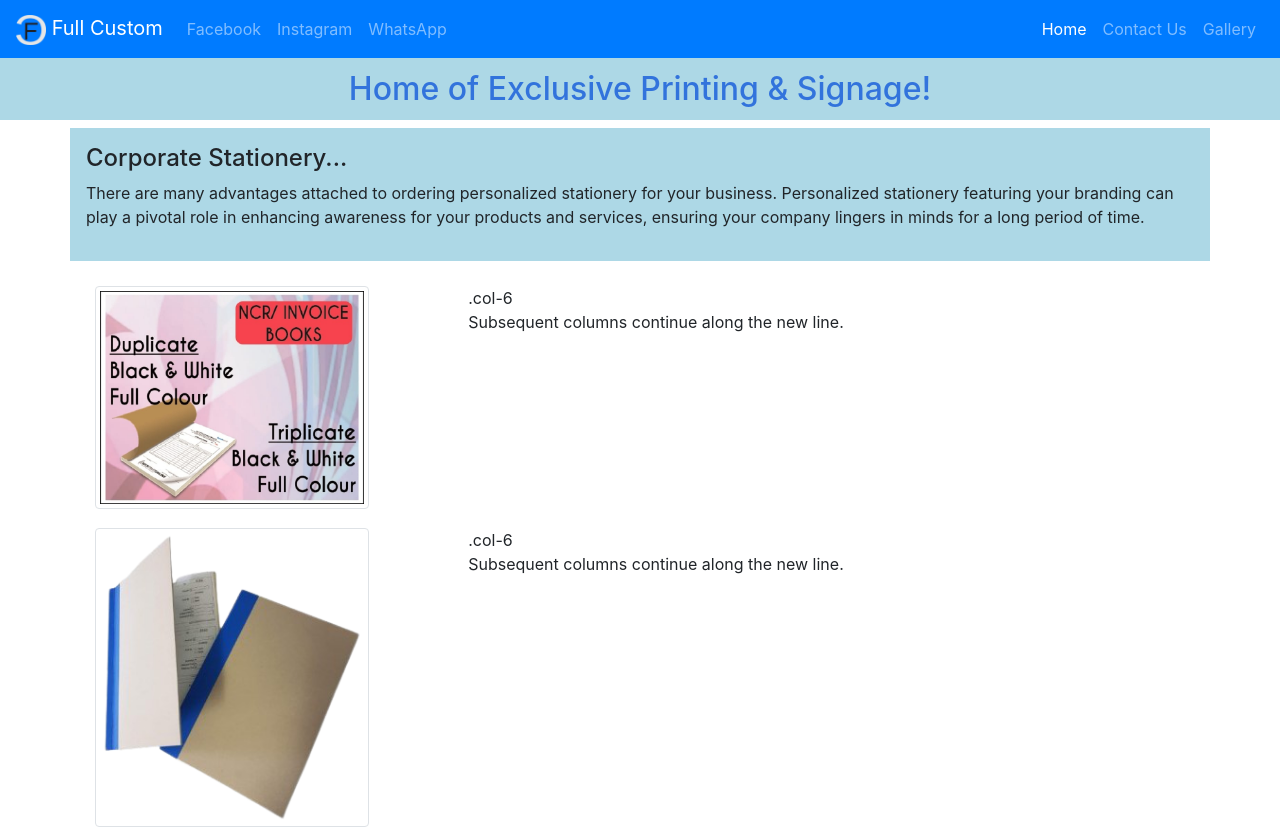
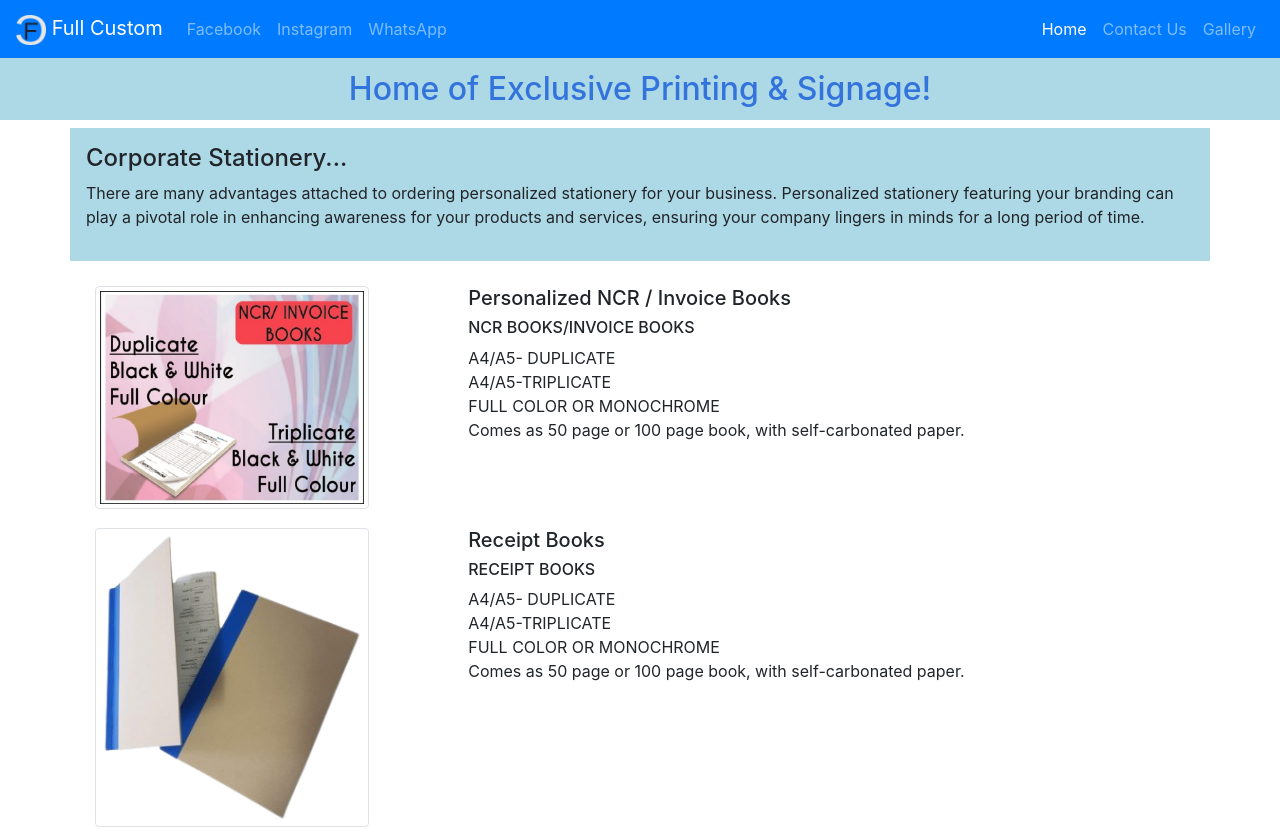
Before and after one commit to tmloyiswa/fc-website, an Angular app: page /corporate-stationery in a window 1280 px wide. Shown: the top 829 px of the page. Built offline with nearby package versions, Linux system fonts and the light colour scheme.

Commit message:
polishing up

```diff
--- a/src/app/corporate-branding/corporate-branding.component.ts
+++ b/src/app/corporate-branding/corporate-branding.component.ts
@@ -23,21 +23,43 @@ import { Component, OnInit } from '@angular/core';
                 <div class="col-4">
                 <img src="assets/img/shirts.png" class="img-thumbnail" alt="...">
                 </div>
-                <div class="col-8">.col-6<br>Subsequent columns continue along the new line.</div>
+                <div class="col-8">
+                    <h5>Branded Work Uniforms</h5>
+                    <h6>PRINT SIZES</h6>
+                    <li>Pocket Size</li>
+                    <li>A4 Size</li>
+                    <li>A3 Size</li>
+                    <li>“Turn your team into walking billboards, in style.”</li>
+                </div>
               </div>
 
               <div class="row product">
                   <div class="col-4">
                   <img src="assets/img/reflective.png" class="img-thumbnail" alt="...">
                   </div>
-                  <div class="col-8">.col-6<br>Subsequent columns continue along the new line.</div>
+                  <div class="col-8">
+                      <h5>Branded Work Suits</h5>
+                      <h6>PRINT SIZES</h6>
+                      <li>Pocket Size</li>
+                      <li>A4 Size</li>
+                      <li>A3 Size</li>
+                      <li>“Turn your team into walking billboards, in style.”</li>
+                  </div>
                 </div>
 
                   <div class="row product bottom">
                       <div class="col-4">
                       <img src="assets/img/sports.png" class="img-thumbnail" alt="...">
                       </div>
-                      <div class="col-8">.col-6<br>Subsequent columns continue along the new line.</div>
+                      <div class="col-8">
+                       <h5>Branded Sportswear</h5>
+                                            <h6>PRINT SIZES</h6>
+                                            <li>Pocket Size</li>
+                                            <li>A4 Size</li>
+                                            <li>A3 Size</li>
+                                            <li>“Turn your team into walking billboards, in style.”</li>
+
+                      </div>
                     </div>
             </div>
   `,
--- a/src/app/corporate-stationery/corporate-stationery.component.ts
+++ b/src/app/corporate-stationery/corporate-stationery.component.ts
@@ -21,21 +21,43 @@ import { Component, OnInit } from '@angular/core';
               <div class="col-4">
               <img src="assets/img/ncr.jpeg" class="img-thumbnail" alt="...">
               </div>
-              <div class="col-8">.col-6<br>Subsequent columns continue along the new line.</div>
+              <div class="col-8">
+                  <h5>Personalized NCR / Invoice Books</h5>
+                  <h6>NCR BOOKS/INVOICE BOOKS</h6>
+                  <li>A4/A5- DUPLICATE</li>
+                  <li>A4/A5-TRIPLICATE</li>
+                  <li>FULL COLOR OR MONOCHROME</li>
+                  <li>Comes as 50 page or 100 page book, with self-carbonated paper.</li>
+              </div>
             </div>
 
             <div class="row product">
                 <div class="col-4">
                 <img src="assets/img/invoice-book.png" class="img-thumbnail" alt="...">
                 </div>
-                <div class="col-8">.col-6<br>Subsequent columns continue along the new line.</div>
+                <div class="col-8">
+                                  <h5>Receipt Books</h5>
+                                  <h6>RECEIPT BOOKS</h6>
+                                  <li>A4/A5- DUPLICATE</li>
+                                  <li>A4/A5-TRIPLICATE</li>
+                                  <li>FULL COLOR OR MONOCHROME</li>
+                                  <li>Comes as 50 page or 100 page book, with self-carbonated paper.</li>
+
+                </div>
               </div>
 
                 <div class="row product bottom">
                     <div class="col-4">
                     <img src="assets/img/env.jpg" class="img-thumbnail" alt="...">
                     </div>
-                    <div class="col-8">.col-6<br>Subsequent columns continue along the new line.</div>
+                    <div class="col-8">
+                                                      <h5>Branded Envelopes</h5>
+                                                      <h6>BRANDED ENVELOPES</h6>
+                                                      <li>For Church Offerings</li>
+                                                      <li>Pay Slips</li>
+                                                      <li>ETC</li>
+                                                      <li>Full color digital printing.</li>
+                    </div>
                   </div>
           </div>
   `,
--- a/src/app/home/home.component.ts
+++ b/src/app/home/home.component.ts
@@ -3,6 +3,7 @@ import { Component, OnInit } from '@angular/core';
 @Component({
   selector: 'app-home',
   template: `
+  <div class="main-container">
 <div class="container overflow-hidden">
   <div class="row row-margin-05">
     <div class="col d-flex align-items-center justify-content-center">
@@ -75,7 +76,11 @@ import { Component, OnInit } from '@angular/core';
     </div>
   </div>
 </div>
+<div class="container overflow-hidden">
+<h1>This is my test paragragh</h1>
+</div>
 
+</div>
   `,
   styles: [`
         img {
--- a/src/app/promotional-products/promotional-products.component.ts
+++ b/src/app/promotional-products/promotional-products.component.ts
@@ -61,7 +61,7 @@ import { Component, OnInit } from '@angular/core';
                 <div class="col-8">
                 <p>Our mugs are perfect for loved ones, birthdays, anniversaries , brand promotion and more. Get your mugs printed at <strong>FULL CUSTOM</strong> today.</p>
                 <h5>MUG PRINTING</h5>
-                <li>ANY TYPE OF MUGS</li>
+                <li>ANY TYPE OF PRINTABLE MUGS</li>
                 <li>Magic Mugs</li>
                 <li>Froasted Mugs</li>
                 <li>Neon Mugs</li>
--- a/src/app/toners-refill/toners-refill.component.ts
+++ b/src/app/toners-refill/toners-refill.component.ts
@@ -22,14 +22,30 @@ import { Component, OnInit } from '@angular/core';
            <div class="col-4">
            <img src="assets/img/black_toner.png" class="img-thumbnail" alt="...">
            </div>
-           <div class="col-8">.col-6<br>Subsequent columns continue along the new line.</div>
+           <div class="col-8">
+               <h5>Toner Cartridges in Stock.</h5>
+               <h6>TONER CARTRIDGES IN STOCK</h6>
+               <li>LASERJET</li>
+               <li>KYOCERA MITA</li>
+               <li>TASKALFA</li>
+               <li>SAMSUNG</li>
+               <li>Original toners and refill inks.</li>
+           </div>
          </div>
 
              <div class="row product bottom">
                  <div class="col-4">
                  <img src="assets/img/ink.jpg" class="img-thumbnail" alt="...">
                  </div>
-                 <div class="col-8">.col-6<br>Subsequent columns continue along the new line.</div>
+                 <div class="col-8">
+                             <h5>Laboratory tested Refill Inks.</h5>
+                                <h6>REFILL INKS (250G Bottles)</h6>
+                                <li>HP</li>
+                                <li>SAMSUNG</li>
+                                <li>CANON</li>
+                                <li>Complete set with full color print, assembled with carrier bag.</li>
+
+                 </div>
                </div>
        </div>
   `,
--- a/src/app/vehicle-branding/vehicle-branding.component.ts
+++ b/src/app/vehicle-branding/vehicle-branding.component.ts
@@ -20,14 +20,25 @@ import { Component, OnInit } from '@angular/core';
             <div class="col-4">
             <img src="assets/img/magnetic.jpeg" class="img-thumbnail" alt="...">
             </div>
-            <div class="col-8">.col-6<br>Subsequent columns continue along the new line.</div>
+            <div class="col-8">
+                <h5>CAR MAGNETIC STICKERS</h5>
+                <li>500MM X 300MM SET</li>
+                <li>600MM X 400MM SET</li>
+                <li>Complete set for left and right door, with full color print and installation.</li>
+
+            </div>
           </div>
 
               <div class="row product bottom">
                   <div class="col-4">
                   <img src="assets/img/vinyl.png" class="img-thumbnail" alt="...">
                   </div>
-                  <div class="col-8">.col-6<br>Subsequent columns continue along the new line.</div>
+                  <div class="col-8">
+                      <h5>VINYL CUTOUTS</h5>
+                      <li>Semi Wrap</li>
+                      <li>Lettering, ETC</li>
+                      <li>Multi colors available.</li>
+                  </div>
                 </div>
         </div>
 
```
